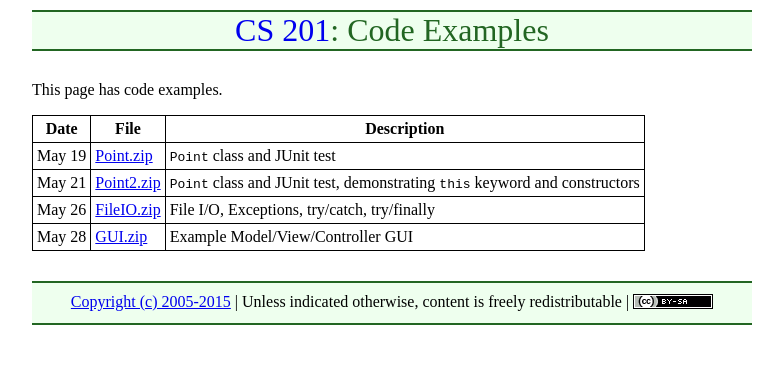
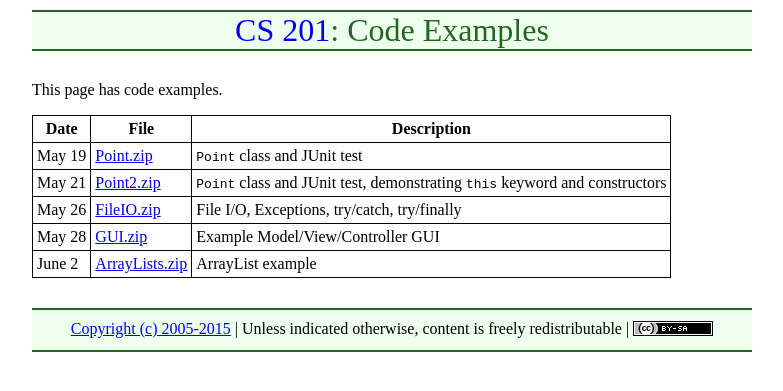
Before and after one commit to ycpcs/cs201-summer2015, a Jekyll site: the page built from examples/index.md, in a window 1280 px wide. Shown: the top 391 px of the page, without its empty margins (248-1031 px from the left). Built offline with Jekyll 4.4.1, drawn with Linux system fonts in a browser that asks for light colours; Markdown is read by kramdown in place of the engine named in the settings.

Commit message:
array list example

```diff
--- a/examples/index.md
+++ b/examples/index.md
@@ -11,3 +11,4 @@ May 19 | [Point.zip](Point.zip) | `Point` class and JUnit test
 May 21 | [Point2.zip](Point2.zip) | `Point` class and JUnit test, demonstrating `this` keyword and constructors
 May 26 | [FileIO.zip](FileIO.zip) | File I/O, Exceptions, try/catch, try/finally
 May 28 | [GUI.zip](GUI.zip) | Example Model/View/Controller GUI
+June 2 | [ArrayLists.zip](ArrayLists.zip) | ArrayList example
```
Also changed, not shown: 1 other file.
